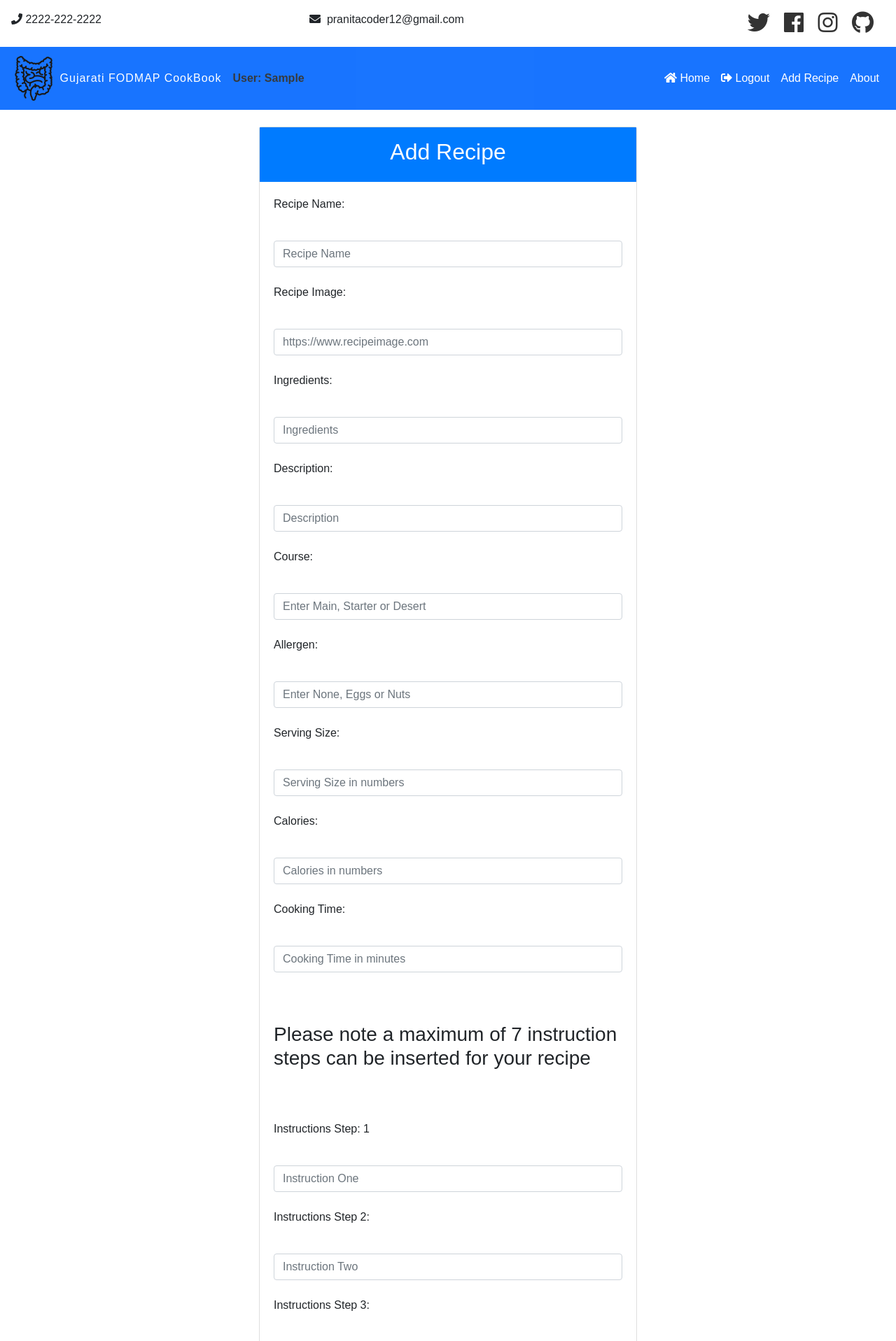
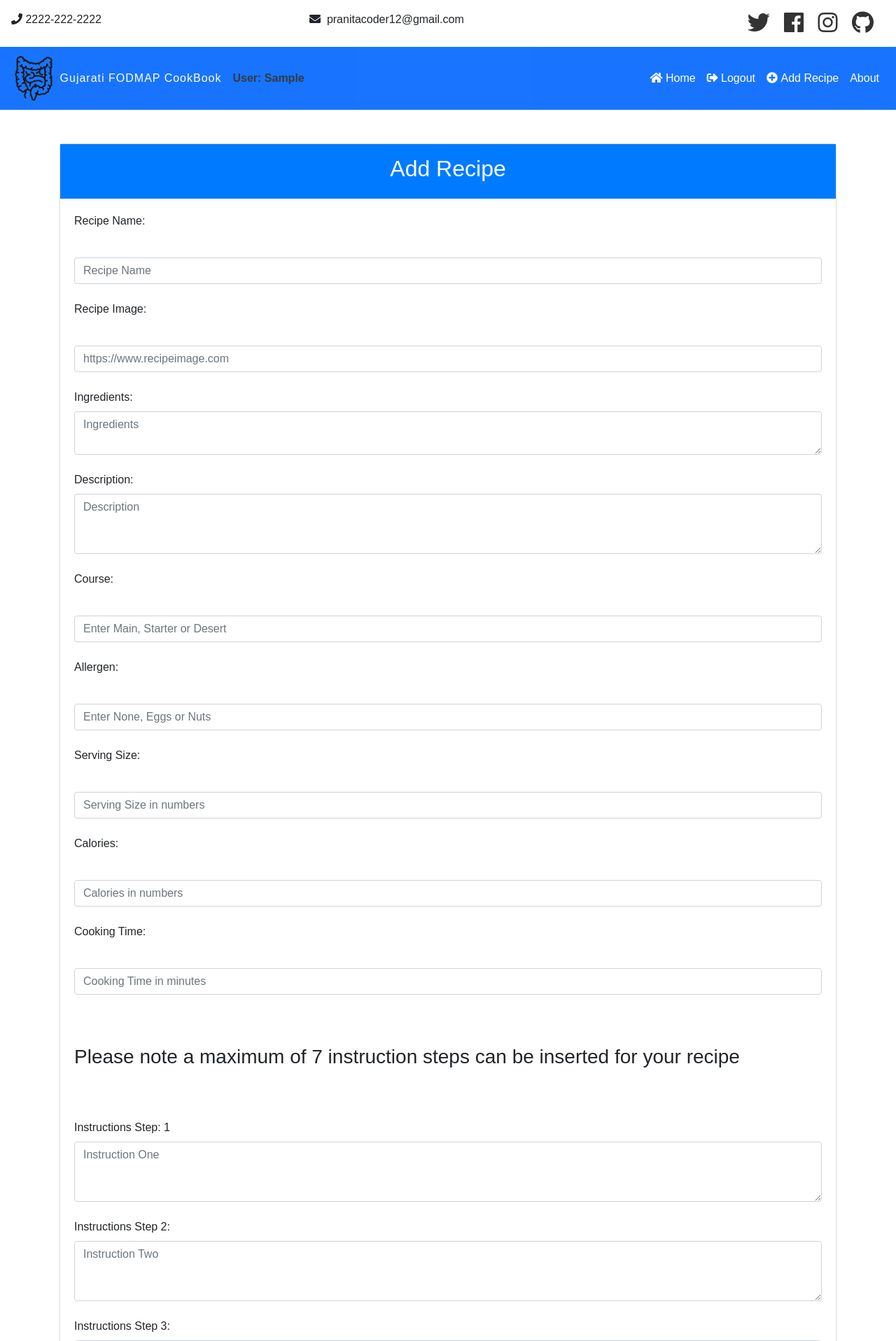
Before and after one commit to pranitastudent/Guju-FODMAP-CookBook, a Flask app: page /create_task in a window 1280 px wide. Shown: the top 1917 px of the page at 70% size. Run offline with Flask 2, Linux system fonts and the light colour scheme; the visitor is signed in with stand-in values (Sample User, id 1); data that the repository does not hold is empty; parts of the project's set-up code (start-up, migrations or seed data) failed here and were passed over; some libraries are stand-ins or nearby versions.

Commit message:
Form input fields where several lines of text maybe entered - changed to textarea in edit and add recipe forms

```diff
--- a/app.py
+++ b/app.py
@@ -21,9 +21,9 @@ app.config["MONGO_URI"] = os.environ.get('MONGO_URI')
 
 app.config["SECRET_KEY"] = os.environ.get('SECRET_KEY')
 
-app.config["RECAPTCHA_PUBLIC_ KEY"] = os.environ.get('RECAPTCHA_PUBLIC_KEY')
+app.config["RECAPTCHA_PUBLIC_KEY"] = os.environ.get('RECAPTCHA_PUBLIC_KEY')
 
-app.config ["RECAPTCHA_PRIVATE_KEY"] = os.environe.get('RECPATCHA_PRIVATE_KEY')
+app.config ["RECAPTCHA_PRIVATE_KEY"] = os.environ.get('RECAPTCHA_PRIVATE_KEY')
 
 mongo = PyMongo(app)
 
--- a/static/css/style.css
+++ b/static/css/style.css
@@ -100,6 +100,9 @@ a.link {
 .labels {
     padding-left:40px;
  }
+ .instruction {
+     margin-bottom:6rem;
+ }
 
  /* images */
 
@@ -118,6 +121,14 @@ a.link {
 .img-intestine {
     padding-left: 4em;
 }
+
+/* Containers */
+
+.add-cont {
+    margin-top: 3rem;
+    margin-bottom: 8rem;
+}
+
 
 /* Inputs */
 
@@ -221,8 +232,6 @@ button.btn.btn-link.titles {
 
  .main-footer {
     background-color: var(--secondary-color);
-    position:absolute;
-    bottom:0;
 
   }
 
@@ -267,6 +276,13 @@ button.btn.btn-link.titles {
         height:auto;
     }
 
+    .recaptcha {
+        transform:scale(0.77);
+        transform-origin:0 0;
+
+    }
+
+
 }
 
  @media (min-width:700px) {
@@ -290,4 +306,8 @@ button.btn.btn-link.titles {
         justify-content: center;
     }
 
-}
+    .main-footer {
+        position:absolute;
+        bottom: 0;
+    }
+ }
--- a/templates/add_recipe.html
+++ b/templates/add_recipe.html
@@ -2,9 +2,9 @@
 {% block content %}
 
 
-<section class="container my-4">
+<section class="container  add-cont">
     <div class="row">
-        <div class="col-sm-6 col-xs-12 mx-auto">
+        <div class="col-sm-12 col-xs-12 mx-auto">
             <div class="card">
                 <div class="card-heading bg-primary text-white">
                     <h2 class="text-center p-3">Add Recipe</h2>
@@ -24,12 +24,12 @@
 
                         <!-- Add Ingredients -->
                         <label for="serving_size">Ingredients: </label>
-                            <input type="text" class="form-control" name="ingredients" id="ingredients"
-                                    placeholder="Ingredients" minlength=5 required><br>
+                        <textarea class="form-control" name="ingredients" id="ingredients" rows="2"
+                            placeholder="Ingredients" minlength=5 required></textarea><br>
                         <!-- Add Description -->
                         <label for="serving_size">Description: </label>
-                        <input type="text" class="form-control" name="description" id="description"
-                                placeholder="Description" minlength=5 required><br>
+                        <textarea class="form-control" name="description" id="description" placeholder="Description"
+                            minlength=5 rows="3" required></textarea><br>
 
                         <!-- Add Course -->
                         <label for="recipe_course">Course: </label>
@@ -48,53 +48,54 @@
 
                         <!--Add Calories  -->
                         <label for="calories">Calories: </label>
-                        <input type="number" class="form-control" name="calories" id="calories" placeholder="Calories in numbers"
-                            minlength=1 required><br>
+                        <input type="number" class="form-control" name="calories" id="calories"
+                            placeholder="Calories in numbers" minlength=1 required><br>
 
                         <!--Add Cooking Time  -->
                         <label for="cooking_time">Cooking Time: </label>
                         <input type="number" class="form-control" name="cooking_time" id="cooking_time"
                             placeholder="Cooking Time in minutes" minlength=5 required><br>
 
-                        <h3 class="my-5">Please note a maximum of 7 instruction steps can be inserted for your recipe</h2><br>
+                        <h3 class="my-5">Please note a maximum of 7 instruction steps can be inserted for your recipe
+                            </h2><br>
 
                             <!--Add Instruction Step -->
                             <label for="instruction">Instructions Step: 1 </label>
-                        <input type="text" class="form-control" name="instruction" id="instruction"
-                            placeholder="Instruction One" minlength=8><br>
+                            <textarea class="form-control" name="instruction" id="instruction"
+                                placeholder="Instruction One" rows="3" minlength=8></textarea><br>
 
                             <!--Add Instruction Step -->
                             <label for="instruction1">Instructions Step 2: </label>
-                        <input type="text" class="form-control" name="instruction1" id="instruction1"
-                            placeholder="Instruction Two" minlength=8 ><br>
+                            <textarea class="form-control" name="instruction1" id="instruction1"
+                                placeholder="Instruction Two" rows="3" minlength=8></textarea><br>
 
                             <!--Add Instruction Step -->
                             <label for="instruction2">Instructions Step 3: </label>
-                        <input type="text" class="form-control" name="instruction2" id="instruction2"
-                            placeholder="Instruction Three" minlength=8><br>
+                            <textarea class="form-control" name="instruction2" id="instruction2"
+                                placeholder="Instruction Three" rows="3" minlength=8></textarea><br>
 
                             <!--Add Instruction Step -->
                             <label for="instruction3">Instructions Step 4: </label>
-                        <input type="text" class="form-control" name="instruction3" id="instruction3"
-                            placeholder="Instruction Four" minlength=8><br>
+                            <textarea class="form-control" name="instruction3" id="instruction3"
+                                placeholder="Instruction Four" rows="3" minlength=8></textarea><br>
 
                             <!--Add Instruction Step -->
                             <label for="instruction4">Instructions Step 5: </label>
-                        <input type="text" class="form-control" name="instruction4" id="instruction4"
-                            placeholder="Instruction Five" minlength=8><br>
+                            <textarea class="form-control" name="instruction4" id="instruction4"
+                                placeholder="Instruction Five" rows="3" minlength=8></textarea><br>
 
                             <!--Add Instruction Step -->
                             <label for="instruction5">Instructions Step 6: </label>
-                        <input type="text" class="form-control" name="instruction5" id="instruction5"
-                            placeholder="Instruction Six" minlength=8><br>
+                            <textarea class="form-control" name="instruction5" id="instruction5"
+                                placeholder="Instruction Six" rows="3" minlength=8></textarea><br>
 
                             <!--Add Instruction Step -->
                             <label for="instruction6">Instructions Step 7: </label>
-                        <input type="text" class="form-control" name="instruction6" id="instruction6"
-                            placeholder="Instruction Seven" minlength=8>
+                            <textarea class="form-control" name="instruction6" id="instruction6"
+                                placeholder="Instruction Seven" rows="3" minlength=8></textarea><br>
 
-                        {{ form.recaptcha }}
-                        <input type="submit" class="btn btn-success" value="Submit">
+                            <div class="recaptcha my-3">{{ form.recaptcha }} </div>
+                            <input type="submit" class="btn btn-success mb-5" value="Submit">
                     </form>
                 </div>
             </div>
--- a/templates/login.html
+++ b/templates/login.html
@@ -23,7 +23,7 @@
                             <input class="form-control" name="password" type="password" id="password" required="true">
                         </div>
 
-                        {{form.recaptcha}}
+                        <div class="recaptcha">{{ form.recaptcha }}</div>
 
                         <button class="btn btn-outline-primary btn-lg btn-block my-5" type="submit">Login</button>
                         <p class="my-5">Not Registered <a class="login" href="{{url_for('register')}}">Click Here</a></p>
--- a/templates/navbar.html
+++ b/templates/navbar.html
@@ -20,7 +20,7 @@
                 <a class="nav-link" href="{{ url_for('logout')}}"> <i class="fas fa-sign-out-alt"></i>&nbsp;Logout</a>
             </li>
             <li class="nav-item">
-                <a class="nav-link" href="{{ url_for('create_task')}}">Add Recipe</a>
+                <a class="nav-link" href="{{ url_for('create_task')}}"><i class="fas fa-plus-circle"></i>&nbsp;Add Recipe</a>
             </li>
             {% else %}
 
--- a/templates/recipe.html
+++ b/templates/recipe.html
@@ -84,7 +84,7 @@
        {% endif %}
 
        {% if task.instruction6 %}
-        <li class="mb-5 pl-2">{{task.instruction6}}</li>
+        <li class="instruction pl-2">{{task.instruction6}}</li>
        {% endif %}
         </ol>
         </div>
```
Also changed, not shown: templates/edit_recipe.html (+44 -37 lines). Lines whose indentation alone changed are shown as unchanged.
